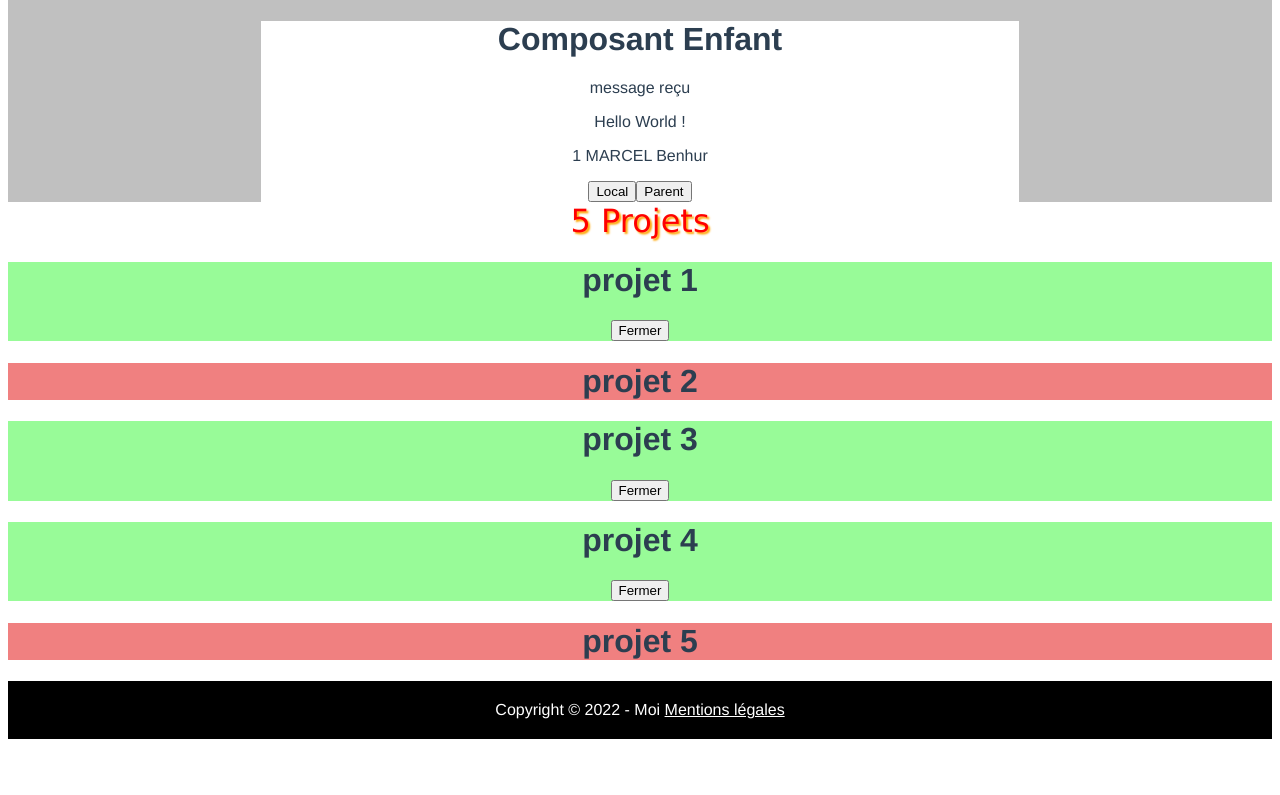
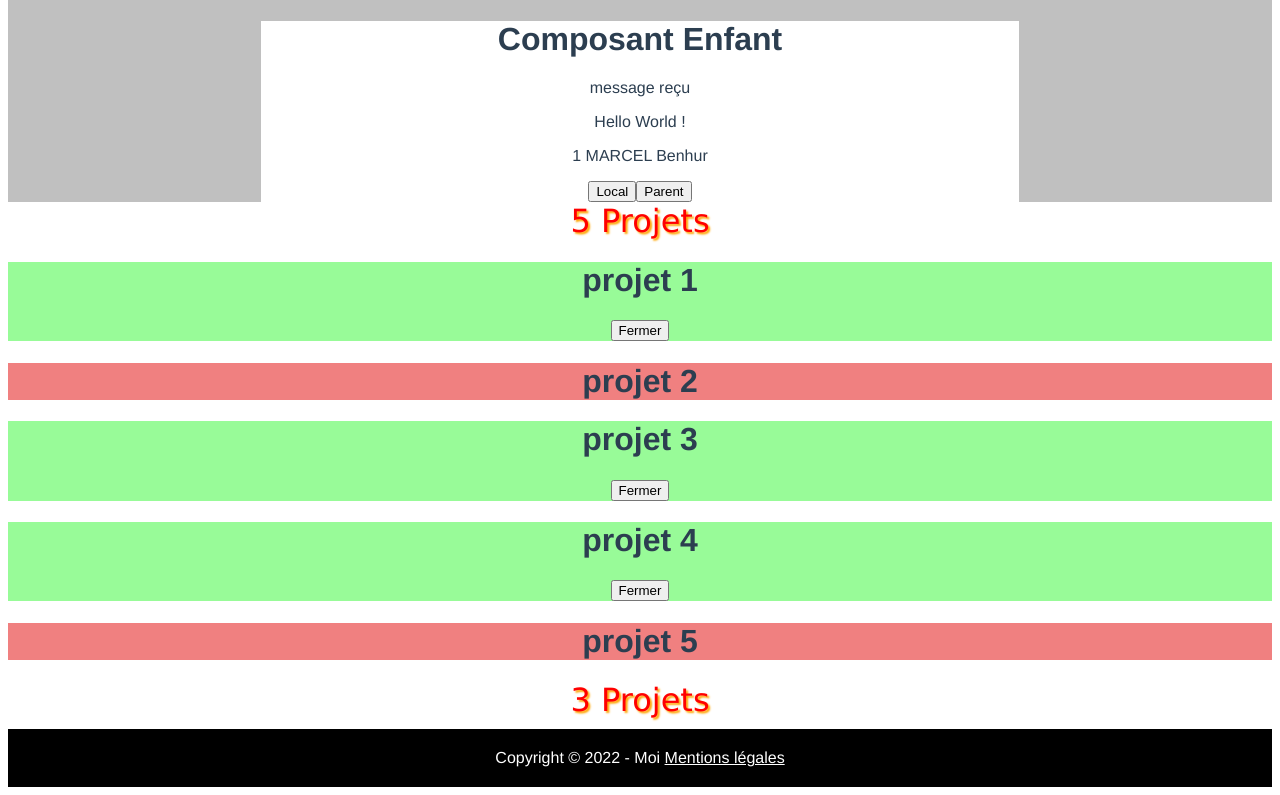
Before and after one commit to 2022-07-25-POEI-CLOUD-SALESFORCE/vue1, a Vue app: page / in a window 1280 px wide. Shown: the part 467-1262 px from the top of the page. Before the commit the page ends 1214 px from the top, so only its background shows below. Built offline with nearby package versions, Linux system fonts and the light colour scheme.

Commit message:
exercice 6

```diff
--- a/src/App.vue
+++ b/src/App.vue
@@ -13,6 +13,7 @@
     <ParentComponent />
     <TotalSlot>{{ projets.length }}</TotalSlot>
     <ProjetComponent v-for="projet in projets" :key="projet.id" :projet="projet" @fermer="fermer" />
+    <TotalSlot> {{ projetsOuverts }}</TotalSlot>
   <FooterComponent />
 </template>
 
@@ -42,7 +43,7 @@ export default {
     FormComponent,
     ParentComponent,
     ProjetComponent,
-    TotalSlot
+    TotalSlot,
 },
   data() {
     return {
@@ -66,6 +67,24 @@ export default {
         //si id correspondant au bouton cliqué on change le statut
         if(elem.id == event) elem.etat = 'ferme';
       });
+    }
+  },
+  computed: {
+    //calculer le nombre de projets "ouverts"
+    projetsOuverts() {
+      //méthode 1: comptage
+      let nombre = 0;
+      //boucle sur les projets
+      this.projets.forEach(function(projet) {
+        //si etat du projet ouvert on incrémente le nombre
+        if(projet.etat == 'ouvert') nombre++;
+      });
+      // seconde méthode avec un filtre
+      // let pjrOuverts = this.projets.filter(prj => prj.etat =='ouvert');
+      // console.log(pjrOuverts);
+      // return prjOuverts.length;
+      return nombre;
+//      return true;
     }
   },
   /* hooks de création */
```
